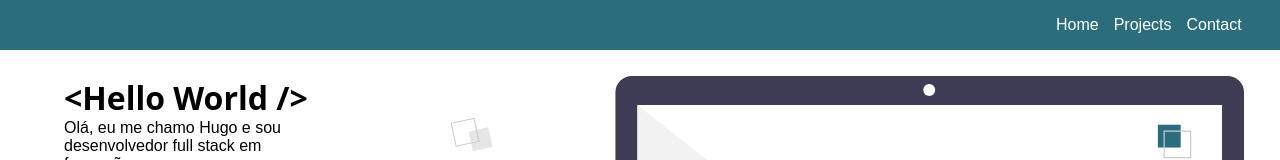
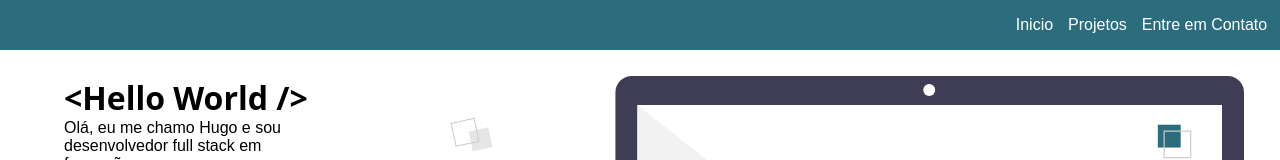
Before and after one commit to hgo19/hgo19.github.io, a React (Create React App) app: page / in a window 1280 px wide. Shown: the top 160 px of the page. Built offline with nearby package versions, Linux system fonts and the light colour scheme.

Commit message:
header usando styled component completo

```diff
--- a/src/App.jsx
+++ b/src/App.jsx
@@ -1,8 +1,5 @@
-// import './App.css';
 import React from 'react';
 import { Route, Switch } from 'react-router-dom';
-
-import GlobalStyle from './styles/GlobalStyle';
 
 import Home from './pages/Home';
 import Contact from './pages/Contact';
@@ -13,7 +10,6 @@ import Header from './components/Header';
 function App() {
   return (
     <>
-      <GlobalStyle />
       <Header />
       <Switch>
         <Route exact path="/" component={ Home } />
--- a/src/components/Header.jsx
+++ b/src/components/Header.jsx
@@ -1,33 +1,36 @@
 import React, { useState } from 'react';
 
 import {
-  HeaderContainer,
-  NavBarContainer,
-  HamburguerMenuButtons,
-  HamburgerMenu,
-  UlLinks,
-  NavLinks } from '../styles/styles';
+  HeaderStyled,
+  HamburguerContainerStyled,
+  HamburguerImgStyled,
+  UlStyled,
+  NavLinksStyled } from '../styles/styles';
 import menuHamburguer from '../files/images/menuIcon.svg';
 
 export default function Header() {
-  const [isToggled, setToggle] = useState(false);
+  const [show, setMenu] = useState(false);
 
-  const toggle = () => {
-    setToggle(!isToggled);
+  const toggleMenu = () => {
+    setMenu(!show);
   };
 
   return (
-    <HeaderContainer>
-      <NavBarContainer>
-        <HamburguerMenuButtons type="button" onClick={toggle}>
-          <HamburgerMenu src={menuHamburguer} alt="menu hamburguer" />
-        </HamburguerMenuButtons>
-        <UlLinks>
-          <NavLinks to="/"><li>Home</li></NavLinks>
-          <NavLinks to="/projects"><li>Projects</li></NavLinks>
-          <NavLinks to="/contact"><li>Contact</li></NavLinks>
-        </UlLinks>
-      </NavBarContainer>
-    </HeaderContainer>
+    <HeaderStyled>
+        <HamburguerContainerStyled type="button" onClick={toggleMenu}>
+          <HamburguerImgStyled src={menuHamburguer} alt="menu hamburguer" />
+        </HamburguerContainerStyled>
+        <UlStyled show={show} >
+          <NavLinksStyled to="/">
+            <li>Inicio</li>
+          </NavLinksStyled>
+          <NavLinksStyled to="/projects">
+            <li>Projetos</li>
+          </NavLinksStyled>
+          <NavLinksStyled to="/contact">
+            <li>Entre em Contato</li>
+          </NavLinksStyled>
+        </UlStyled>
+    </HeaderStyled>
   );
 }
--- a/src/index.jsx
+++ b/src/index.jsx
@@ -1,14 +1,28 @@
 import React from 'react';
 import ReactDOM from 'react-dom/client';
-// import './index.css';
+import { ThemeProvider } from 'styled-components';
 import { BrowserRouter } from 'react-router-dom';
+import GlobalStyle from './styles/GlobalStyle';
 import App from './App';
+
+const theme = {
+  backgroundColor: '#fefefe',
+  sectionColor: '#f1f1f1',
+  headerColor: '#2c6d7d',
+  titleColor: '#47b3cd',
+  textColor: '#000000',
+};
 
 const root = ReactDOM.createRoot(document.getElementById('root'));
 root.render(
   <React.StrictMode>
     <BrowserRouter>
-      <App />
+      <GlobalStyle />
+      <ThemeProvider
+        theme={theme}
+      >
+        <App />
+      </ThemeProvider>
     </BrowserRouter>
   </React.StrictMode>
 );
--- a/src/styles/GlobalStyle.js
+++ b/src/styles/GlobalStyle.js
@@ -10,9 +10,12 @@ const GlobalStyle = createGlobalStyle`
 }
 
 body {
-  background-color: var(--background-color);
-  // background-color: rgb(17, 17, 17);
+  background-color: ${(theme) => theme.backgroundColor};
   font-family: 'Montserrat', sans-serif;
+  height: 100%;
+  margin: 0;
+  padding: 0;
+  width: 100%;
 }
 
 h1 {
--- a/src/styles/styles.js
+++ b/src/styles/styles.js
@@ -1,50 +1,84 @@
 import styled from "styled-components";
 import { Link } from "react-router-dom";
 
-const colors = {
-  backgroundColor: '#fefefe',
-  sectionColor: '#f1f1f1',
-  headerColor: '#2c6d7d',
-  titleColor: '#47b3cd',
-  textColor: '#000000',
-};
-
-
-export const HeaderContainer = styled.header`
-  background-color: ${colors.headerColor};
+export const HeaderStyled = styled.header`
+  background-color: ${({theme}) => theme.headerColor};
   display: flex;
   height: 50px;
   justify-content: flex-end;
   margin: 0;
+  z-index: 9999;
+  width: 100%;
   top: 0;
+
+  @media ( max-width  : 900px) {
+    position: fixed;
+  }
 `;
 
-export const NavBarContainer = styled.nav`
-  align-items: center;
-  align-content: center;
-  display: flex;
-  margin-right: 3%;
-`;
-
-export const HamburguerMenuButtons = styled.button`
+export const HamburguerContainerStyled = styled.button`
   background-color: transparent;
   border: none;
   cursor: pointer;
   display: none;
+  position: absolute;
+  overflow: hidden;
+  z-index: 4;
+
+  @media ( max-width  : 900px) {
+    display: flex;
+    align-items: center;
+    position: fixed;
+  }
 `;
 
-export const HamburgerMenu = styled.img`
+export const HamburguerImgStyled = styled.img`
   filter: invert(100%) sepia(0%) saturate(6%) hue-rotate(131deg)
   brightness(103%) contrast(102%);
 `;
 
-export const UlLinks = styled.ul`
+export const UlStyled = styled.ul`
+  align-self: center;
   display: flex;
+  font-size: 1rem;
   gap: 15px;
+  justify-content: center;
   list-style: none;
+  margin: 0 1% 0 0;
+  overflow: hidden;
+
+
+  li {
+      display: block;
+      color: #fff;
+      text-align: center;
+    }
+
+  @media ( max-width  : 900px) {
+    background: ${({ theme }) => theme.headerColor};
+    display: ${({ show }) => show ? 'block' : 'none' };
+    height: 100%;
+    margin: 0;
+    overflow: hidden;
+    padding: 10%;
+    position: fixed;
+    top: 40px;
+    width: 100%;
+    z-index: 4;
+
+    li {
+      border-bottom: 1px solid #fff;
+      padding: 16px;
+      width: 100%;
+    }
+  }
 `;
 
-export const NavLinks = styled(Link)`
+export const NavLinksStyled = styled(Link)`
   color: #fff;
   text-decoration: none;
+
+  :hover {
+    opacity: 0.7;
+  }
 `;
```
